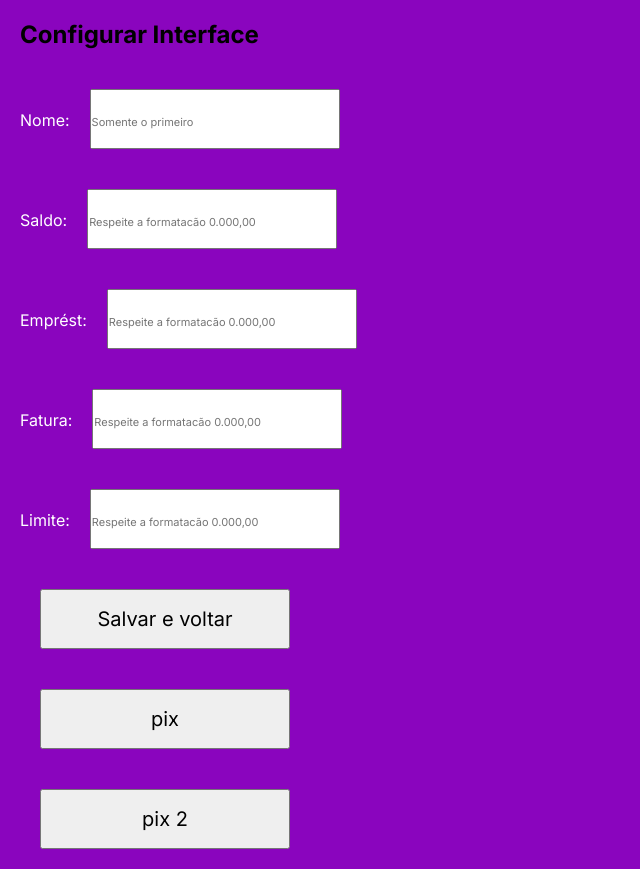
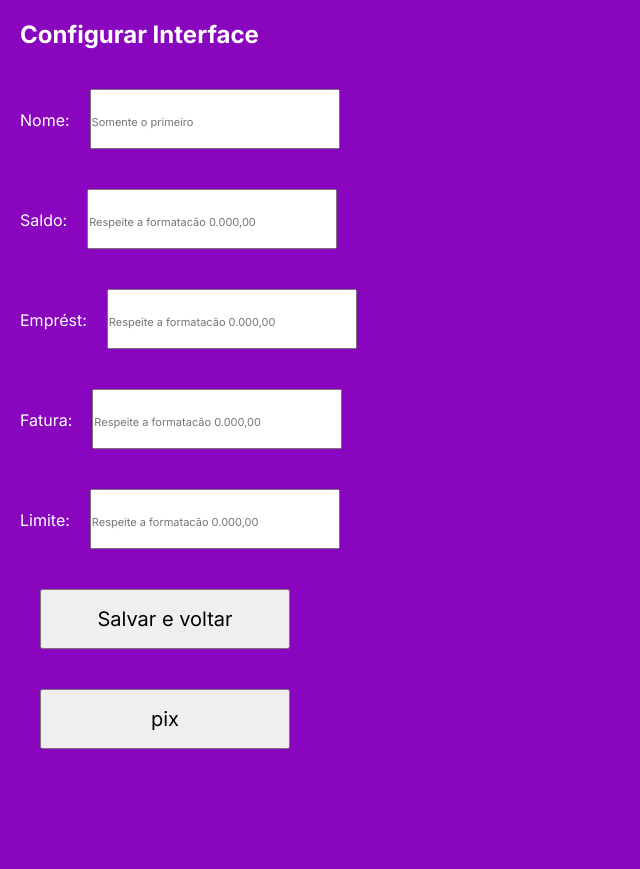
Before and after one commit to gilbertopetrini/nuandroidsn, a React (Vite) app: page /config in a window 1280 px wide. Shown: the whole page, without its empty margins (0-640 px from the left). After the commit the page ends 800 px from the top, so only its background shows below. Built offline with nearby package versions, Linux system fonts and the light colour scheme; no server answers.

Commit message:
boacoisa29

```diff
--- a/src/Config.css
+++ b/src/Config.css
@@ -1,7 +1,7 @@
 input::placeholder {
   font-size: 11px;
 }
-.maic h2{
+.mainc h2{
   color: white;
 }
 .mainc label{
--- a/src/Config.jsx
+++ b/src/Config.jsx
@@ -3,32 +3,8 @@ import { useNavigate } from 'react-router-dom';
 import './Config.css'
 import { messaging, getToken, onMessage } from './firebase';
 
+
 function Config() {
-
-  async function mostrarNotificacao() {
-    // Pede permissão para notificações
-    if (!("Notification" in window)) {
-      alert("Seu navegador não suporta notificações");
-      return;
-    }
-
-    if (Notification.permission === "granted") {
-      // Se já tem permissão, mostra a notificação
-      new Notification("Pix Recebido!", {
-        body: "R$ 55,00 recebido de João Silva.",
-        icon: "/logo.png" // URL do ícone Nubank ou algum similar
-      });
-    } else if (Notification.permission !== "denied") {
-      // Solicita permissão
-      const permission = await Notification.requestPermission();
-      if (permission === "granted") {
-        new Notification("Pix Recebido!", {
-          body: "R$ 55,00 recebido de João Silva.",
-          icon: "/logo.png"
-        });
-      }
-    }
-  }
 
   const [token, setToken] = useState(null);
 
@@ -136,7 +112,6 @@ function Config() {
       </label>
       <button className='input' onClick={salvar}>Salvar e voltar</button>
       <button className='input' onClick={simularPix}>pix</button>
-      <button className='input' onClick={mostrarNotificacao}>pix 2</button>
     </div>
   );
 }
```
